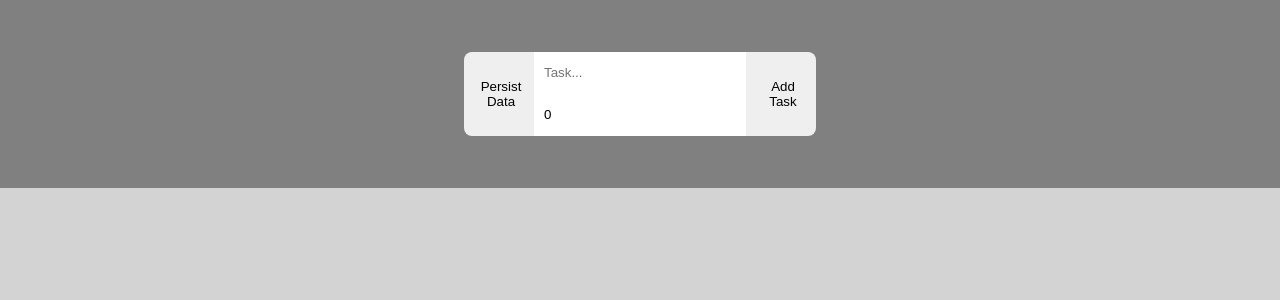
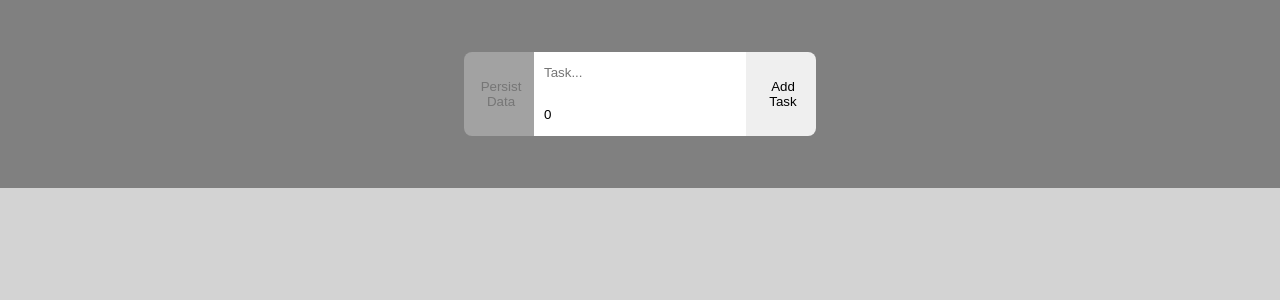
Before and after one commit to kkhairalla/todolist, a React (Create React App) app: page / in a window 1280 px wide. Shown: the top 300 px of the page. Built offline with nearby package versions, Linux system fonts and the light colour scheme.

Commit message:
dynamic persist button | rename member

```diff
--- a/src/App.tsx
+++ b/src/App.tsx
@@ -4,20 +4,20 @@ import TodoTask from './Components/TodoTask';
 import { ITask } from './Interfaces';
 
 const App: FC = () => {
-  const [task, setTask] = useState<string>('');
+  const [taskName, setTaskName] = useState<string>('');
   const [priority, setPriority] = useState<number>(0);
   const [todoList, setTodoList] = useState<ITask[]>([]);
 
   const handleChange = (event: ChangeEvent<HTMLInputElement>): void => {
     event.target.name === 'task'
-      ? setTask(event.target.value)
+      ? setTaskName(event.target.value)
       : setPriority(Number(event.target.value));
   };
 
   const addTask = (): void => {
-    const newTask: ITask = { taskName: task, priority: priority };
+    const newTask: ITask = { taskName: taskName, priority: priority };
     setTodoList([...todoList, newTask]);
-    setTask('');
+    setTaskName('');
     setPriority(0);
   };
 
@@ -49,7 +49,11 @@ const App: FC = () => {
   return (
     <div className="App">
       <div className="header">
-        <button className="persistButton" onClick={saveToFile}>
+        <button
+          disabled={todoList.length < 1}
+          className="persistButton"
+          onClick={saveToFile}
+        >
           Persist Data
         </button>
         <div className="inputContainer">
@@ -58,7 +62,7 @@ const App: FC = () => {
             placeholder="Task..."
             name="task"
             onChange={handleChange}
-            value={task}
+            value={taskName}
           />
           <input
             type="number"
```
